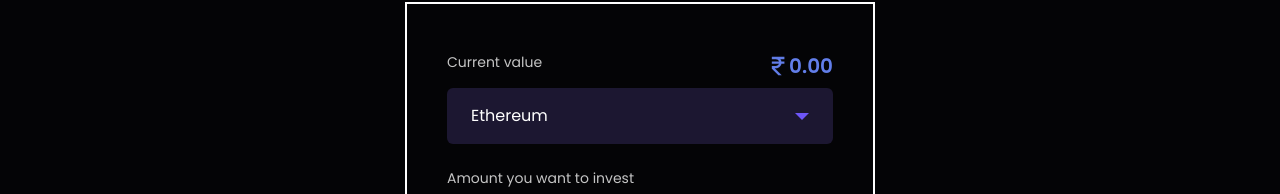
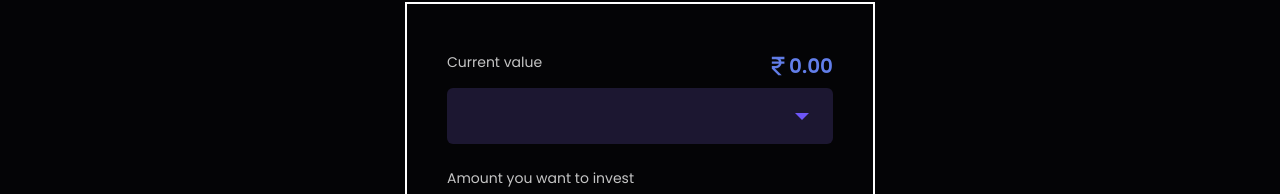
Before and after one commit to admiralrohan/binance-price-viewer, a Next.js app: page / in a window 1280 px wide. Shown: the part 169-363 px from the top of the page. Built offline with nearby package versions, Linux system fonts and the light colour scheme; no server answers.

Commit message:
feat: select token from modal

```diff
--- a/src/app/SelectToken.tsx
+++ b/src/app/SelectToken.tsx
@@ -6,12 +6,14 @@
   children: React.ReactNode;
   tokenList: Array<{ symbol: string; logoUrl: string }>;
   selectedToken: string | null;
+  setSelectedToken: React.Dispatch<React.SetStateAction<string | null>>;
 }
 
 export default function SelectToken({
   children,
   tokenList,
   selectedToken,
+  setSelectedToken,
 }: SelectTokenProps) {
   const [isModalOpen, setIsModalOpen] = React.useState(false);
 
@@ -50,6 +52,10 @@
                     "relative h-11 w-full flex justify-start items-center ps-14 " +
                     (selectedToken === token.symbol ? " bg-[#1B192D]" : "")
                   }
+                  onClick={() => {
+                    setSelectedToken(token.symbol);
+                    setIsModalOpen(false);
+                  }}
                 >
                   <span>{token.symbol}</span>
                   {selectedToken === token.symbol && (
--- a/src/app/page.tsx
+++ b/src/app/page.tsx
@@ -20,7 +20,9 @@
       setTokenList(tokens);
       setSelectedToken(tokens[0].symbol);
     });
+  }, []);
 
+  React.useEffect(() => {
     if (!selectedToken) return;
 
     ws.onopen = () => {
@@ -62,9 +64,13 @@
             </div>
           </div>
 
-          <SelectToken tokenList={tokenList} selectedToken={selectedToken}>
+          <SelectToken
+            tokenList={tokenList}
+            selectedToken={selectedToken}
+            setSelectedToken={setSelectedToken}
+          >
             <button className="bg-[#1C1731] w-full h-14 rounded-md flex justify-between items-center px-6 py-4">
-              <span>Ethereum</span>
+              <span>{selectedToken}</span>
               <Image src="/arrow-down.svg" alt="ETH" width={14} height={7} />
             </button>
           </SelectToken>
```
